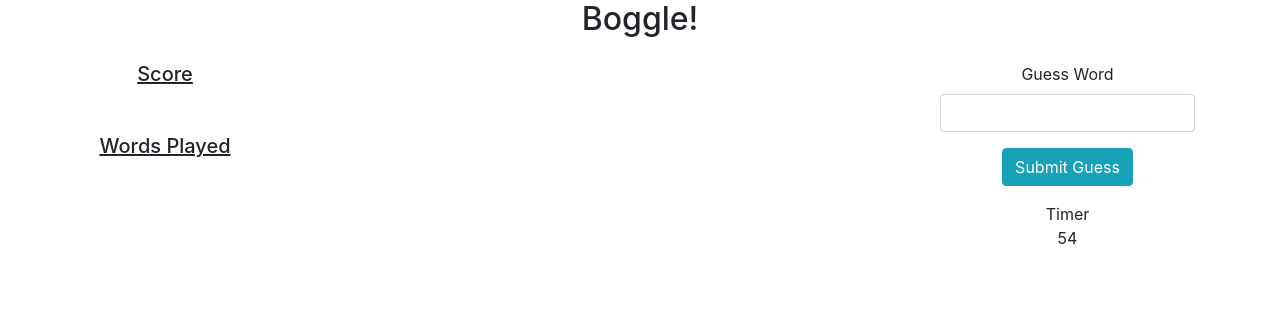
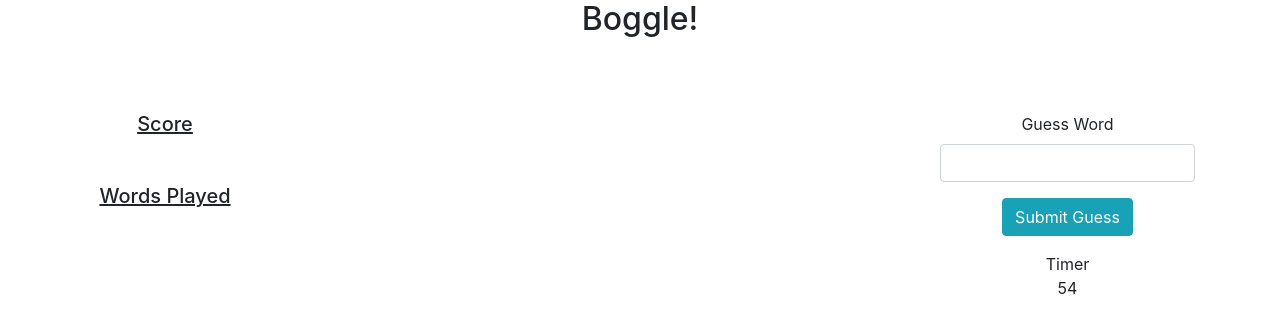
Before and after one commit to HeyImMatt/springboard-19-5-flask-testing-boggle, a Flask app: page /boggle in a window 1280 px wide. Shown: the top 333 px of the page. Run offline with Flask 2, Linux system fonts and the light colour scheme; parts of the project's set-up code (start-up, migrations or seed data) failed here and were passed over; some libraries are stand-ins or nearby versions.

Commit message:
Update alert styling for fixed height

```diff
--- a/static/app.css
+++ b/static/app.css
@@ -0,0 +1,3 @@
+.alert {
+  height: 50px;
+}
--- a/static/app.js
+++ b/static/app.js
@@ -27,7 +27,7 @@ class Game {
 
       if (gameTime === 0) {
         clearInterval(counter);
-        timer.textContent = 'Game Over!';
+        timer.textContent = 'Expired!';
         this.gameOverHandler();
       }
     }, 1000);
@@ -93,13 +93,12 @@ function notifyUser(result) {
       alertStyle = 'alert-danger';
       break;
   }
-  gameAlert.classList.remove('d-none');
   gameAlert.classList.add(alertStyle);
   gameAlert.textContent = message;
 
   setTimeout(() => {
-    gameAlert.classList.add('d-none');
     gameAlert.classList.remove(alertStyle);
+    gameAlert.textContent = '';
   }, 1000);
 }
 
--- a/templates/base.html
+++ b/templates/base.html
@@ -16,7 +16,7 @@
   <div class="container">
     <div class="row">
       <div class="col-md-12 mx-auto text-center">
-        <h2 class="mb-4">Boggle!</h2>
+        <h2 class="mb-2">Boggle!</h2>
         {% block content %}{% endblock %}
       </div>
     </div>
--- a/templates/boggle.html
+++ b/templates/boggle.html
@@ -1,7 +1,7 @@
 {% extends 'base.html' %}
 
 {% block content %}
-<div id="game-alert" class="alert d-none" role="alert"></div>
+<div id="game-alert" class="alert" role="alert"></div>
 <div class="row">
   <div class="col-2">
     <h5><u>Score</u></h5>
```
